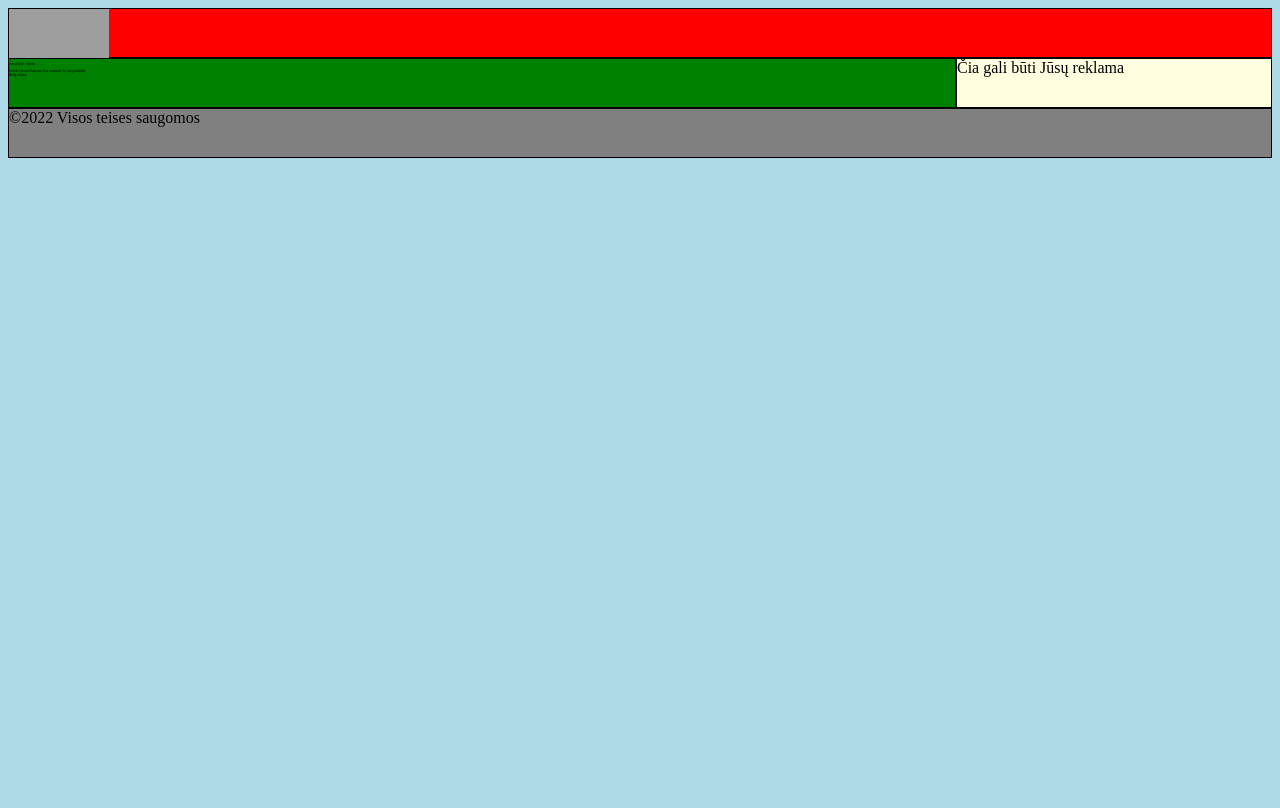
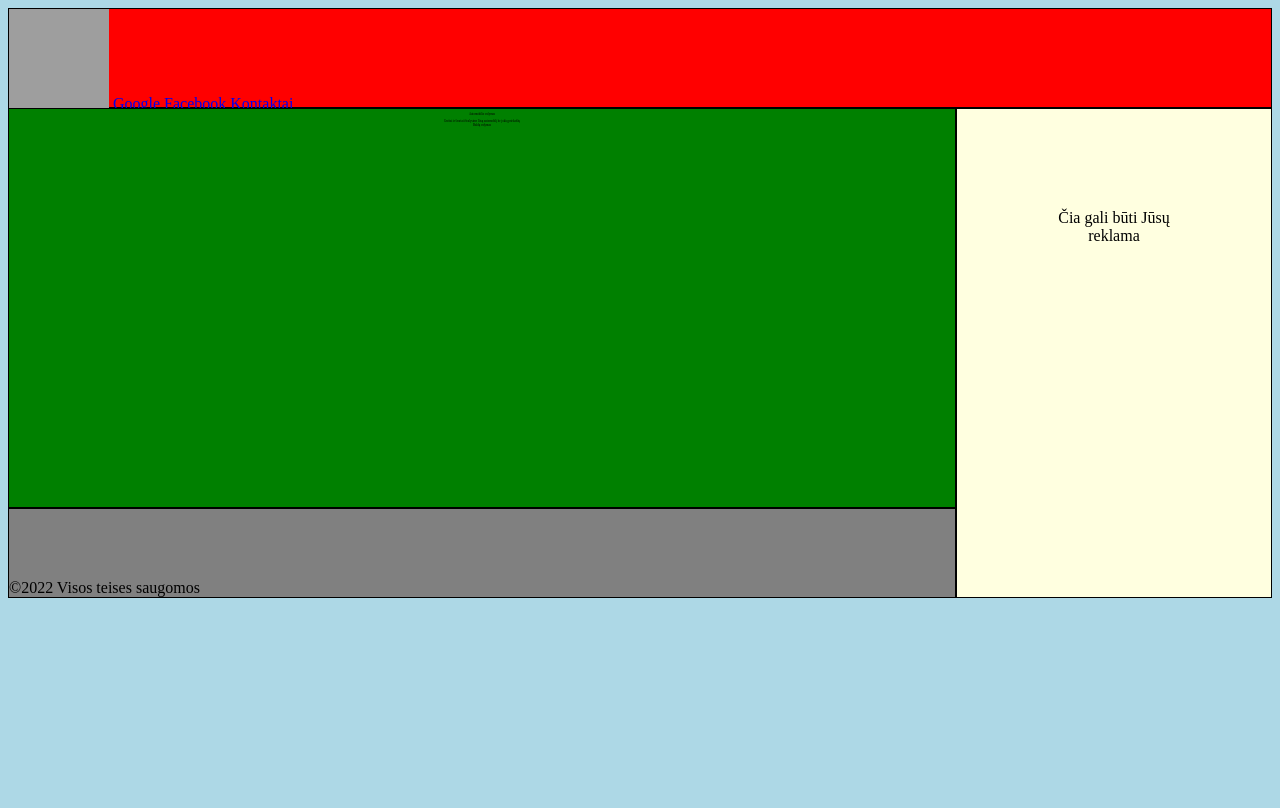
Before and after one commit to Andriuslu/Klases-darbas, a PHP site: the page made by public_html/portfolio/mano puslapis.html in a window 1280 px wide. Run offline with PHP 8.4, Linux system fonts and the light colour scheme; grey boxes are pictures that could not be loaded.

Commit message:
padding added

```diff
--- a/public_html/css/mano puslapis layout.css
+++ b/public_html/css/mano puslapis layout.css
@@ -6,11 +6,11 @@
     width: 100%;
     height: 100%;
     grid-template-columns: 1fr 1fr 1fr 1fr;
-    grid-template-rows: 50px 50px 50px;
+    grid-template-rows: 100px 400px 90px;
     grid-template-areas:
     'a a a a'
     'b b b c'
-    'd d d d';
+    'd d d c'
 }
 .H {
     grid-area: a;
@@ -19,14 +19,18 @@
 .M {
     grid-area: b;
     background-color: green;
+    text-align: center;
 }
 .A {
     grid-area: c;
     background-color: lightyellow;
+    text-align: center;
+    padding: 100px;
 }
 .F {
     grid-area: d;
     background-color: gray;
+    padding-top: 70px;
 }
 .X {
     grid-area: e;
--- a/public_html/portfolio/mano puslapis.html
+++ b/public_html/portfolio/mano puslapis.html
@@ -7,6 +7,7 @@
     <link rel="stylesheet" href="../css/mano puslapis dizainas.css">
     <link rel="stylesheet" href="../css/mano puslapis layout.css">
     <meta name="viewport" content="width=device-width, initial-scale=1.0">
+    <script src="../js/mano puslapis.js"></script>
 </head>
 
 <body>
```
